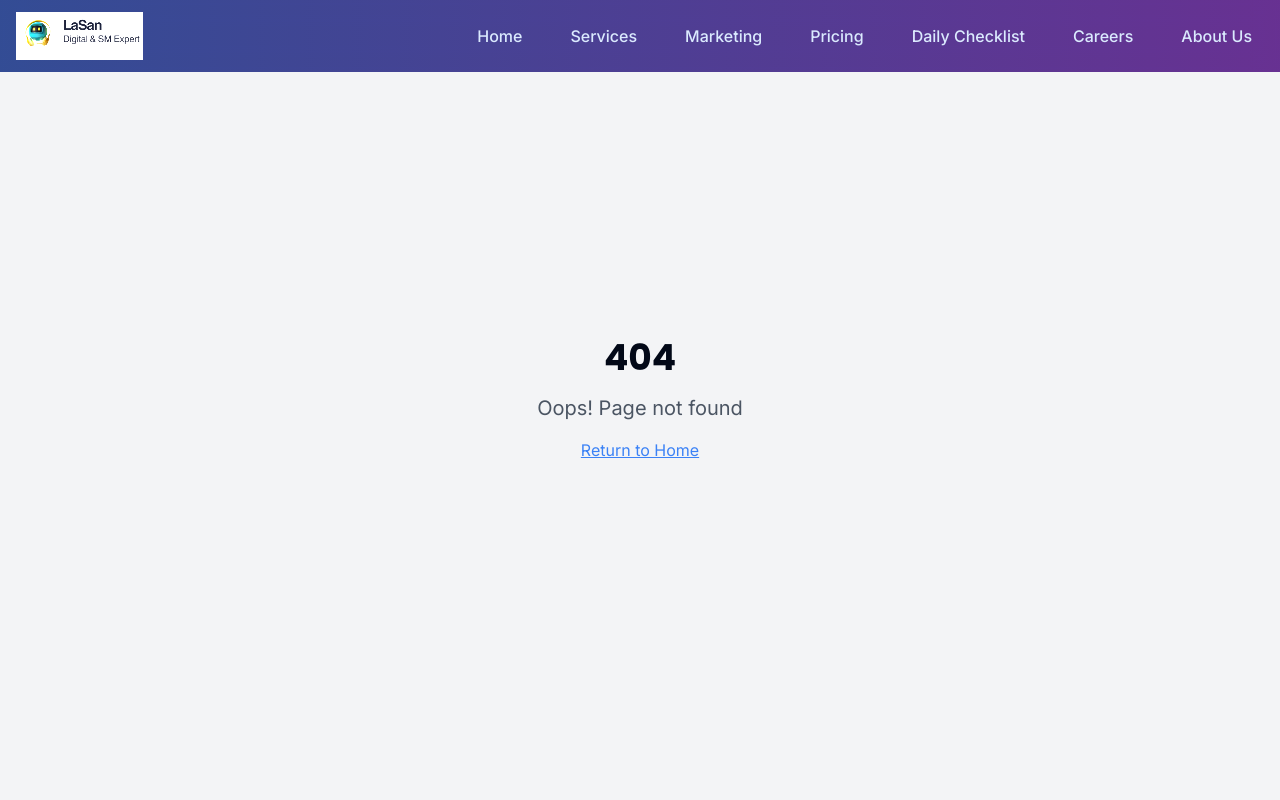
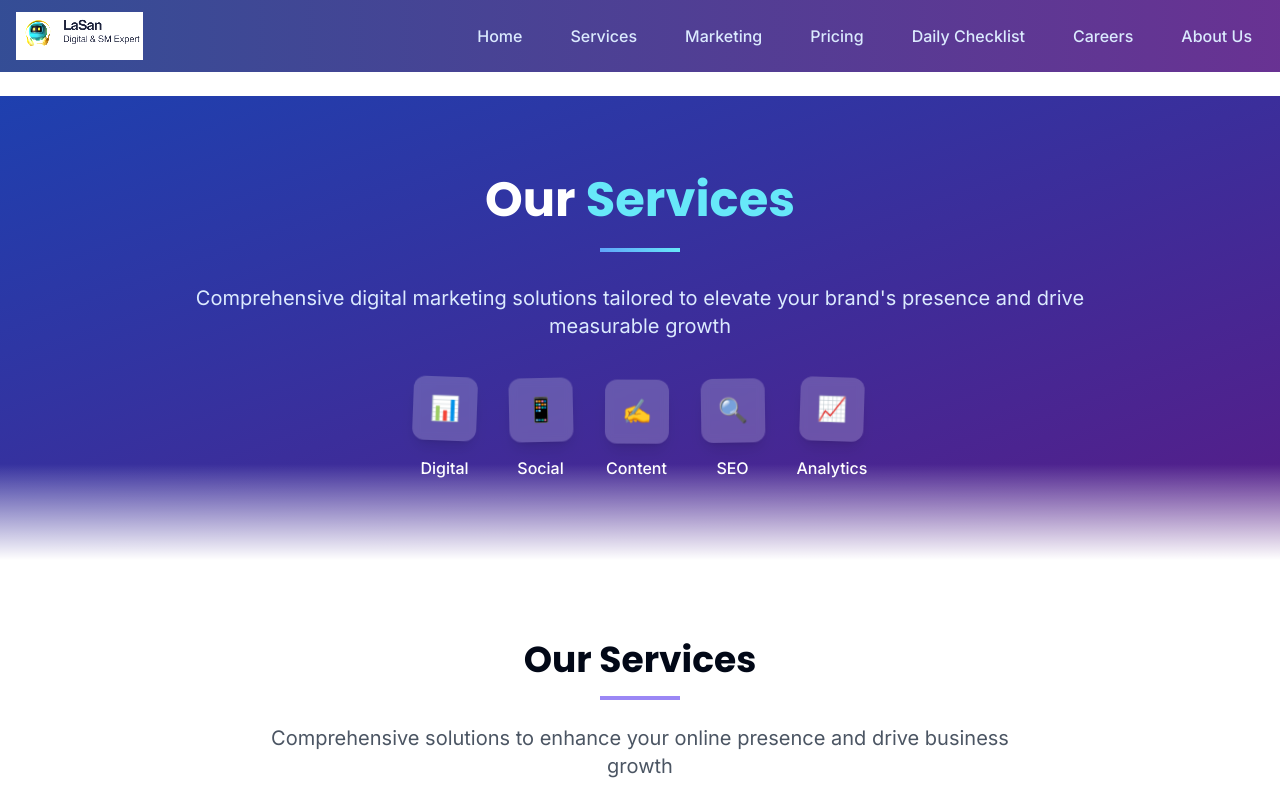
Before and after one commit to Bharathbhupathi2002/lasan-Media-Works, a React (Vite) app: page /services in a window 1280 px wide. Before the commit this address had no page. Shown: the top 800 px of the page. Built offline with nearby package versions, Linux system fonts and the light colour scheme.

Commit message:
Fix: Hero section and service card issues
- Fixed the email address display in the card component.
- Resolved the "Get Started" button functionality in the hero section.
- Added the service section to the service feature page.
- Implemented interactive animations for enhanced user experience.

```diff
--- a/src/App.tsx
+++ b/src/App.tsx
@@ -8,6 +8,7 @@ import { AnimatePresence } from "framer-motion";
 import { useEffect } from "react";
 import Index from "./pages/Index";
 import Marketing from "./pages/Marketing";
+import Services from "./pages/Services";
 import Pricing from "./pages/Pricing";
 import DailyChecklist from "./pages/DailyChecklist";
 import Careers from "./pages/Careers";
@@ -50,6 +51,7 @@ const App = () => (
           <Routes>
             <Route path="/" element={<Index />} />
             <Route path="/marketing" element={<Marketing />} />
+            <Route path="/services" element={<Services />} />
             <Route path="/pricing" element={<Pricing />} />
             <Route path="/daily-checklist" element={<DailyChecklist />} />
             <Route path="/careers" element={<Careers />} />
--- a/src/components/ContactSection.tsx
+++ b/src/components/ContactSection.tsx
@@ -40,7 +40,7 @@ const ContactSection: React.FC = () => {
   return (
     <motion.div
       id="contact"
-      className="py-20 bg-gradient-to-b from-white to-blue-50 relative"
+      className="py-20 bg-gradient-to-b from-pink-50 via-blue-50 to-purple-50 relative"
       initial={{ opacity: 0 }}
       animate={{ opacity: 1 }}
       transition={{ delay: 0.4, duration: 0.6 }}
@@ -68,13 +68,13 @@ const ContactSection: React.FC = () => {
                 transition={{ duration: 0.5, delay: index * 0.1 }}
                 onMouseEnter={() => setHoveredCard(index)}
                 onMouseLeave={() => setHoveredCard(null)}
-                whileHover={{ y: -8 }}
+                whileHover={{ y: -8, backgroundColor: "#ffffff", boxShadow: "0 20px 25px -5px rgba(0,0,0,0.1), 0 10px 10px -5px rgba(0,0,0,0.04)" }}
               >
                 <div className={`bg-gradient-to-r ${item.gradientClass} w-14 h-14 rounded-lg flex items-center justify-center text-white mb-4 transform transition-all duration-300 group-hover:scale-110 group-hover:rotate-6`}>
                   {item.icon}
                 </div>
                 <h3 className="text-lg font-semibold mb-1 group-hover:text-blue-600 transition-colors">{item.title}</h3>
-                <p className="text-gray-600 mb-3">{item.value}</p>
+                <p className="text-gray-600 mb-3 break-all">{item.value}</p>
 
                 <motion.div
                   initial={{ opacity: 0, y: 10 }}
@@ -96,15 +96,37 @@ const ContactSection: React.FC = () => {
           className="text-center mt-16 relative"
           whileHover={{ scale: 1.05 }}
         >
-          <div className="max-w-md mx-auto bg-gradient-to-r from-blue-100 to-purple-100 p-6 rounded-xl shadow-md">
+          <div className="max-w-md mx-auto bg-gradient-to-r from-blue-100 via-purple-100 to-pink-100 p-6 rounded-xl shadow-md">
             <p className="text-gray-600">© {new Date().getFullYear()} LaSan Media Works. All rights reserved.</p>
           </div>
         </motion.div>
       </div>
 
       {/* Background decorative elements */}
-      <div className="absolute top-20 left-10 w-24 h-24 bg-blue-200 rounded-full opacity-30 blur-xl"></div>
-      <div className="absolute bottom-40 right-10 w-36 h-36 bg-purple-200 rounded-full opacity-30 blur-xl"></div>
+      <motion.div
+        className="absolute top-20 left-10 w-24 h-24 bg-blue-200 rounded-full opacity-30 blur-xl"
+        animate={{
+          scale: [1, 1.2, 1],
+          opacity: [0.3, 0.5, 0.3]
+        }}
+        transition={{
+          duration: 4,
+          repeat: Infinity,
+          repeatType: "reverse"
+        }}
+      ></motion.div>
+      <motion.div
+        className="absolute bottom-40 right-10 w-36 h-36 bg-purple-200 rounded-full opacity-30 blur-xl"
+        animate={{
+          scale: [1, 1.2, 1],
+          opacity: [0.3, 0.5, 0.3]
+        }}
+        transition={{
+          duration: 5,
+          repeat: Infinity,
+          repeatType: "reverse"
+        }}
+      ></motion.div>
     </motion.div>
   );
 };
--- /dev/null
+++ b/src/pages/Services.tsx
@@ -0,0 +1,86 @@
+
+import React from "react";
+import PageTransition from "@/components/PageTransition";
+import ServicesSection from "@/components/ServicesSection";
+import RequestFormSection from "@/components/RequestFormSection";
+import ContactSection from "@/components/ContactSection";
+import { motion } from "framer-motion";
+
+const Services = () => {
+  return (
+    <PageTransition>
+      <div className="min-h-screen pt-24">
+        {/* Services Hero Section */}
+        <motion.section
+          className="py-20 bg-gradient-to-br from-blue-800 to-purple-900 relative overflow-hidden"
+          initial={{ opacity: 0 }}
+          animate={{ opacity: 1 }}
+          transition={{ duration: 0.6 }}
+        >
+          <div className="absolute inset-0 bg-grid-pattern opacity-10"></div>
+          <div className="container mx-auto px-4 relative z-10">
+            <motion.div
+              className="text-center max-w-4xl mx-auto"
+              initial={{ opacity: 0, y: 20 }}
+              animate={{ opacity: 1, y: 0 }}
+              transition={{ duration: 0.8, delay: 0.2 }}
+            >
+              <h1 className="text-4xl md:text-5xl font-bold mb-6 text-white">
+                Our <span className="text-cyan-300">Services</span>
+              </h1>
+              <div className="w-20 h-1 bg-gradient-to-r from-blue-400 to-cyan-300 mx-auto mb-8"></div>
+              <p className="text-xl text-blue-100 mb-8">
+                Comprehensive digital marketing solutions tailored to elevate your brand's presence and drive measurable growth
+              </p>
+            </motion.div>
+
+            {/* Animated service icons */}
+            <div className="flex justify-center gap-8 flex-wrap mt-10">
+              {[
+                { name: "Digital", icon: "📊" },
+                { name: "Social", icon: "📱" },
+                { name: "Content", icon: "✍️" },
+                { name: "SEO", icon: "🔍" },
+                { name: "Analytics", icon: "📈" }
+              ].map((item, i) => (
+                <motion.div
+                  key={i}
+                  initial={{ opacity: 0, y: 20 }}
+                  animate={{ opacity: 1, y: 0 }}
+                  transition={{ duration: 0.5, delay: 0.3 + (i * 0.1) }}
+                  whileHover={{ y: -10, scale: 1.05 }}
+                  className="flex flex-col items-center"
+                >
+                  <motion.div
+                    animate={{
+                      y: [0, -8, 0],
+                      rotate: [0, i % 2 === 0 ? 5 : -5, 0]
+                    }}
+                    transition={{
+                      duration: 3,
+                      repeat: Infinity,
+                      repeatType: "reverse" as const,
+                      delay: i * 0.2
+                    }}
+                    className="w-16 h-16 mb-3 bg-white/20 backdrop-blur-sm rounded-xl flex items-center justify-center text-2xl shadow-lg"
+                  >
+                    {item.icon}
+                  </motion.div>
+                  <span className="text-white font-medium">{item.name}</span>
+                </motion.div>
+              ))}
+            </div>
+          </div>
+
+          <div className="absolute bottom-0 left-0 right-0 h-24 bg-gradient-to-t from-white to-transparent"></div>
+        </motion.section>
+
+        <ServicesSection />
+        <RequestFormSection />
+        <ContactSection />
+      </div>
+    </PageTransition>
+  );
+};
+
+export default Services;
```
